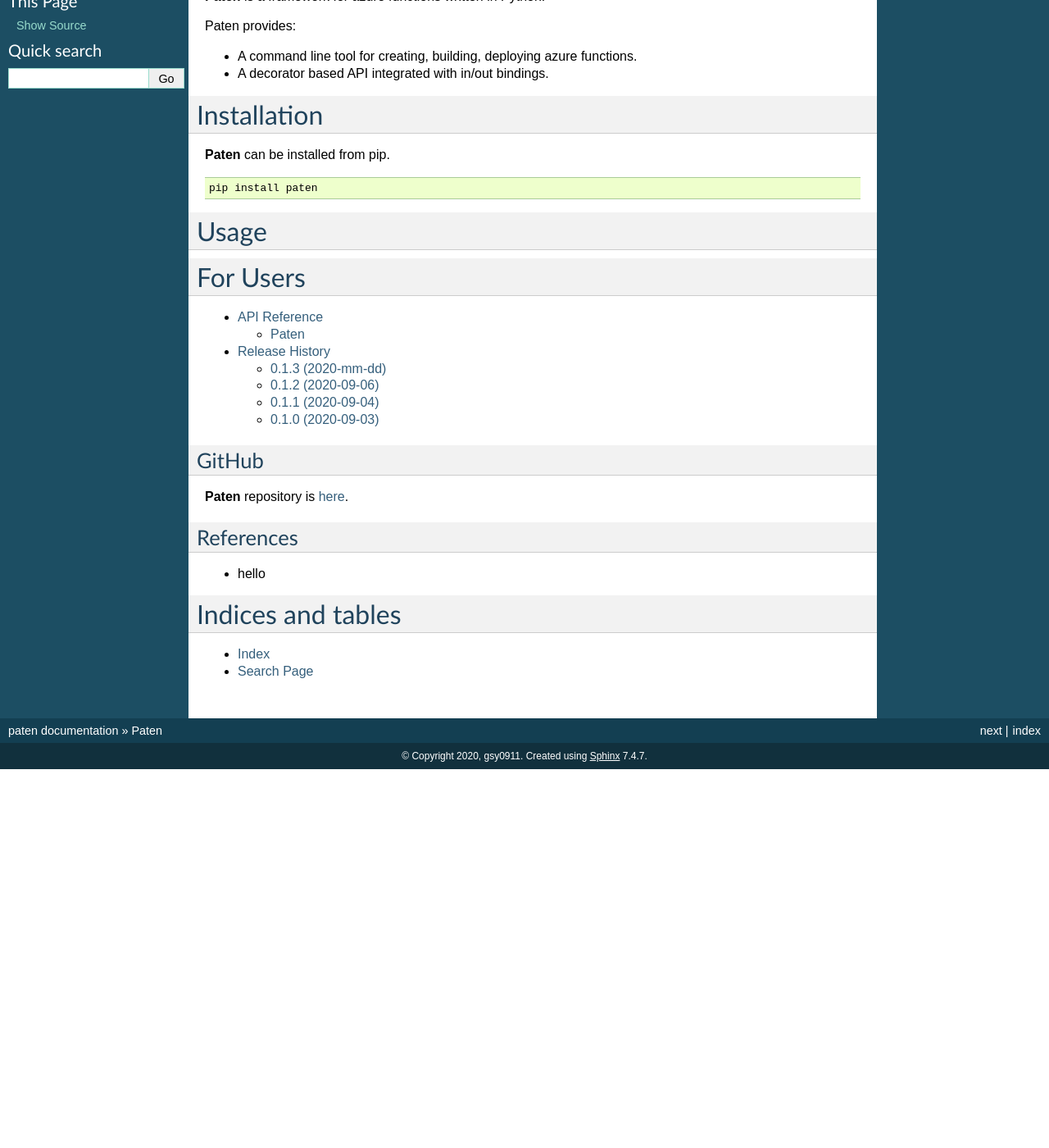
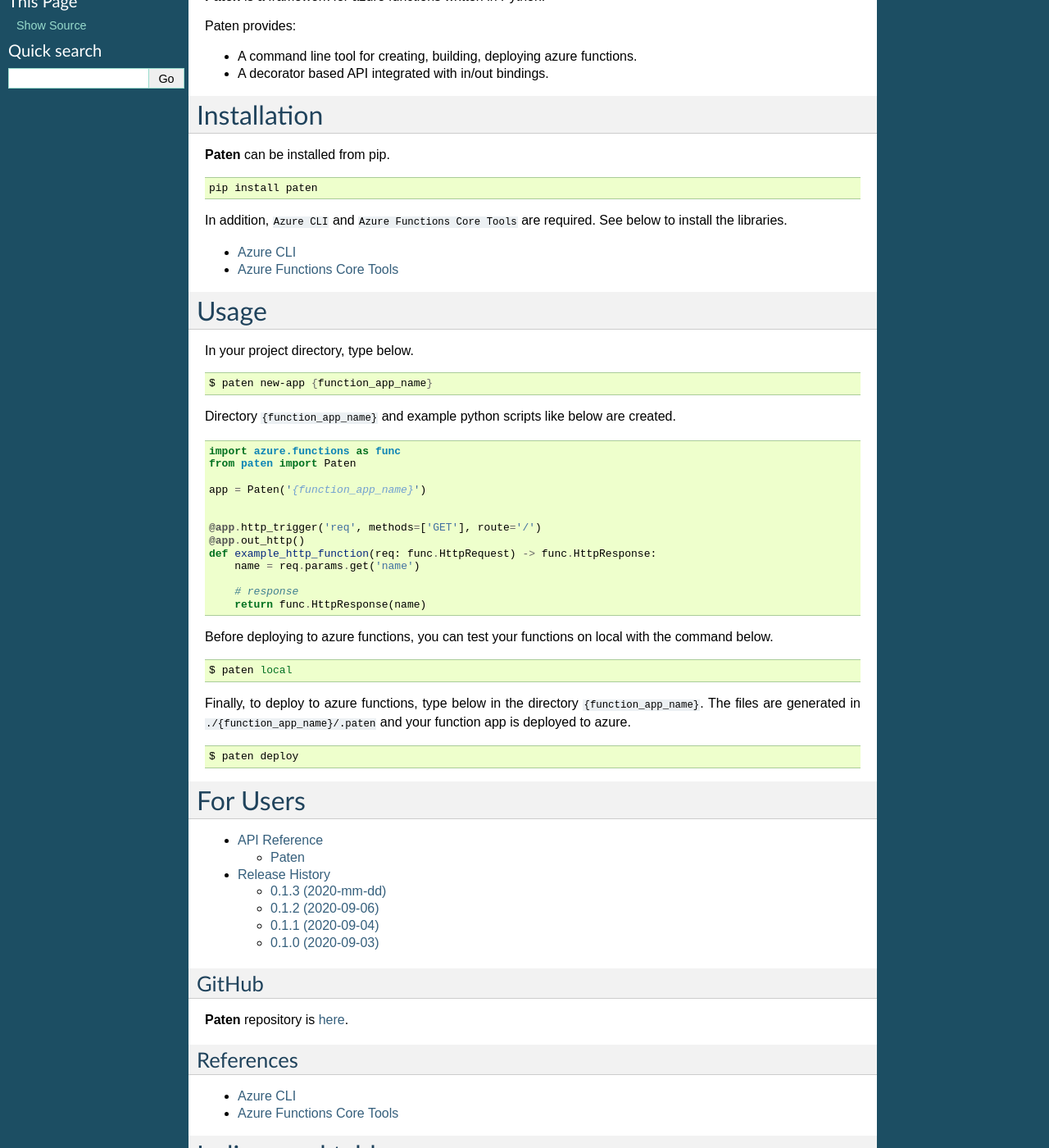
Before and after one commit to gsy0911/paten, a Sphinx documentation site: the page built from docs/index.rst, in a window 1280 px wide and 1400 px high, scrolled down 260 px. Shown: the whole window at 82% size. Built offline with Sphinx 7.4.7, drawn with Linux system fonts in a browser that asks for light colours; before the commit the page ends 1198 px from its top, so only the background shows below that.

Commit message:
#29 add usage

```diff
--- a/docs/index.rst
+++ b/docs/index.rst
@@ -48,9 +50,57 @@
 
    pip install paten
 
+In addition, ``Azure CLI`` and ``Azure Functions Core Tools`` are required.
+See below to install the libraries.
+
+* `Azure CLI <https://docs.microsoft.com/ja-jp/cli/azure/install-azure-cli?view=azure-cli-latest>`_
+* `Azure Functions Core Tools <https://docs.microsoft.com/ja-jp/azure/azure-functions/functions-run-local?tabs=macos%2Cpython%2Cbash>`_
+
 
 Usage
 =====
+
+In your project directory, type below.
+
+.. code-block:: shell
+
+   $ paten new-app {function_app_name}
+
+
+Directory ``{function_app_name}`` and example python scripts like below are created.
+
+
+.. code-block:: python
+
+   import azure.functions as func
+   from paten import Paten
+
+   app = Paten('{function_app_name}')
+
+
+   @app.http_trigger('req', methods=['GET'], route='/')
+   @app.out_http()
+   def example_http_function(req: func.HttpRequest) -> func.HttpResponse:
+       name = req.params.get('name')
+
+       # response
+       return func.HttpResponse(name)
+
+
+Before deploying to azure functions, you can test your functions on local with the command below.
+
+
+.. code-block:: shell
+
+   $ paten local
+
+Finally, to deploy to azure functions, type below in the directory ``{function_app_name}``.
+The files are generated in ``./{function_app_name}/.paten`` and your function app is deployed to azure.
+
+
+.. code-block:: shell
+
+   $ paten deploy
 
 
 For Users
@@ -70,7 +120,8 @@
 References
 ----------
 
-* hello
+* `Azure CLI <https://docs.microsoft.com/ja-jp/cli/azure/install-azure-cli?view=azure-cli-latest>`_
+* `Azure Functions Core Tools <https://docs.microsoft.com/ja-jp/azure/azure-functions/functions-run-local?tabs=macos%2Cpython%2Cbash>`_
 
 Indices and tables
 ==================
```
Also changed, not shown: other parts of docs/index.rst (+2 -0 lines).
